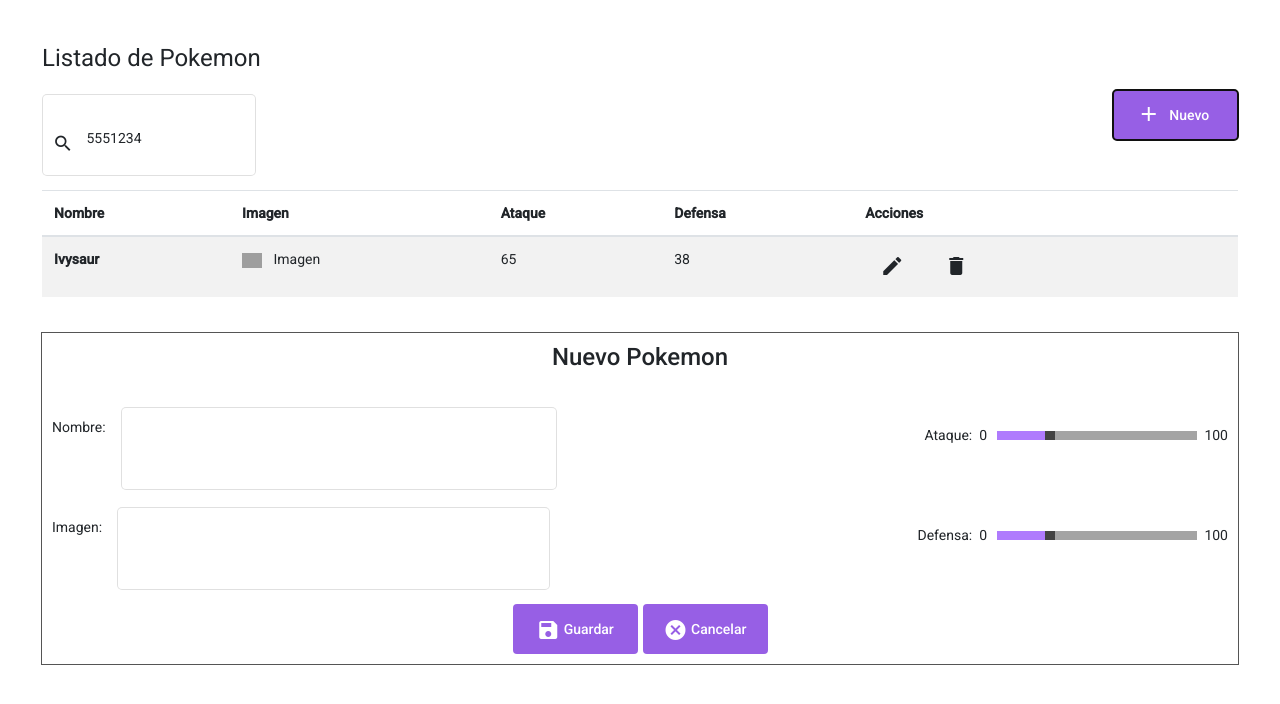
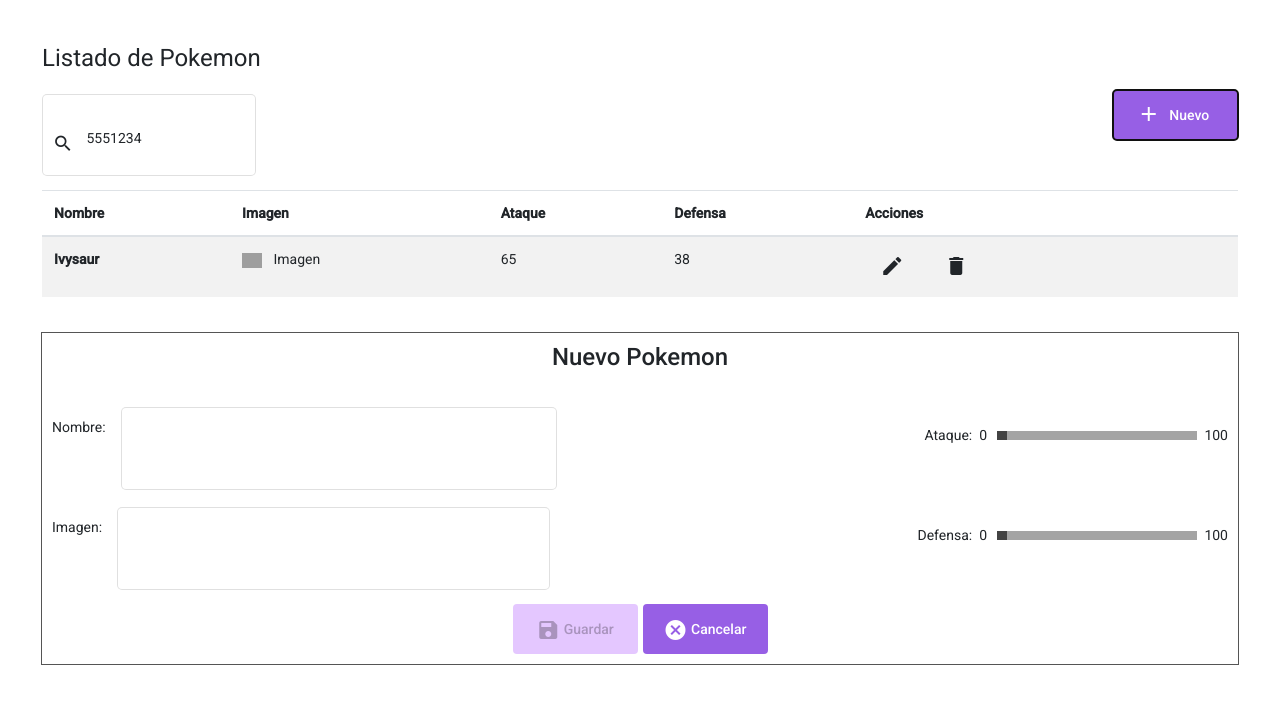
Before and after one commit to KevinMaxi98/pokemon-app, an Angular app: page / in a window 1280 px wide. Both pictures are taken after typing "5551234" into the empty fields and a click on the button "Add Button". Shown: the top 704 px of the page. Built offline with nearby package versions, Linux system fonts and the light colour scheme; grey boxes are pictures that could not be loaded.

Commit message:
Enable form validators and attach logic to views

```diff
--- a/src/app/app.module.ts
+++ b/src/app/app.module.ts
@@ -3,7 +3,7 @@
 
 import { AppRoutingModule } from './app-routing.module';
 import { AppComponent } from './app.component';
-import {FormsModule} from "@angular/forms";
+import {FormsModule, ReactiveFormsModule} from "@angular/forms";
 import { PokemonListComponent } from './pokemon-list/pokemon-list.component';
 import { PokemonFormComponent } from './pokemon-form/pokemon-form.component';
 import { NgbModule } from '@ng-bootstrap/ng-bootstrap';
@@ -28,7 +28,8 @@
     MatInputModule,
     MatIconModule,
     MatButtonModule,
-    MatSliderModule
+    MatSliderModule,
+    ReactiveFormsModule
 
   ],
   providers: [],
--- a/src/app/pokemon-form/pokemon-form.component.html
+++ b/src/app/pokemon-form/pokemon-form.component.html
@@ -2,12 +2,12 @@
   <p class="text-center h4">Nuevo Pokemon</p>
   <br>
   <div>
-    <form>
+    <form [formGroup]="pokemonRegisterForm" (ngSubmit)="postPokemon()">
       <div class="horizontal-container">
         <div class="input-container">
           <label class="form-label">Nombre: </label>
           <mat-form-field class="input-full-width" appearance="outline">
-            <input class="form-field" type="tel" matInput >
+            <input formControlName="nombre" class="form-field" type="text" matInput >
             <!--        <mat-icon class="search-icon" matPrefix>search&nbsp;</mat-icon>-->
           </mat-form-field>
         </div>
@@ -15,7 +15,7 @@
           <label>
             Ataque: &nbsp;0&nbsp;&nbsp;&nbsp;
           </label>
-          <input class="slider" type="range" min="0" max="100" step="1" value="25">
+          <input [value]="ataque" (input)="changeAtaque($event)" class="slider" type="range" min="0" max="100" step="1">
           <label>&nbsp;&nbsp;100</label>
 
         </div>
@@ -24,7 +24,7 @@
         <div class="input-container">
           <label class="form-label">Imagen: </label>
           <mat-form-field class="input-full-width" appearance="outline">
-            <input class="form-field" type="tel" matInput >
+            <input formControlName="imagen" class="form-field" type="text" matInput >
             <!--        <mat-icon class="search-icon" matPrefix>search&nbsp;</mat-icon>-->
           </mat-form-field>
         </div>
@@ -32,27 +32,28 @@
           <label>
             Defensa: &nbsp;0&nbsp;&nbsp;&nbsp;
           </label>
-          <input class="slider" type="range" min="0" max="100" step="1" value="25">
+          <input [value]="defensa" (input)="changeDefensa($event)" class="slider" type="range" min="0" max="100" step="1">
           <label>&nbsp;&nbsp;100</label>
 
         </div>
+      </div>
+      <div class="center-horizontal-container">
+        <div></div>
+        <button [disabled]="!pokemonRegisterForm.valid" type="submit" mat-button class="primary-button left-center" aria-label="Add Button">
+          <mat-icon class="add-icon">save</mat-icon>
+          Guardar
+        </button>
+        <button mat-button class="primary-button right-center" type="button" aria-label="Add Button">
+          <mat-icon class="add-icon" (click)="exitForm()">cancel</mat-icon>
+          Cancelar
+        </button>
+        <div></div>
       </div>
     </form>
 
 
   </div>
-  <div class="center-horizontal-container">
-    <div></div>
-    <button mat-button class="primary-button left-center" aria-label="Add Button">
-      <mat-icon class="add-icon">save</mat-icon>
-      Guardar
-    </button>
-    <button mat-button class="primary-button right-center" aria-label="Add Button">
-      <mat-icon class="add-icon">cancel</mat-icon>
-      Cancelar
-    </button>
-    <div></div>
-  </div>
+
 
 
 </div>
--- a/src/app/pokemon-form/pokemon-form.component.ts
+++ b/src/app/pokemon-form/pokemon-form.component.ts
@@ -1,4 +1,5 @@
-import { Component, OnInit } from '@angular/core';
+import {Component, Input, OnInit} from '@angular/core';
+import {FormBuilder, FormGroup, Validators} from "@angular/forms";
 
 @Component({
   selector: 'app-pokemon-form',
@@ -6,17 +7,52 @@
   styleUrls: ['./pokemon-form.component.css']
 })
 export class PokemonFormComponent implements OnInit {
-  formatLabel(value: number) {
-    if (value >= 1000) {
-      return Math.round(value / 1000) + 'k';
-    }
 
-    return value;
+  public ataque = 0;
+  public defensa = 0;
+
+
+
+  constructor(public formBuilder: FormBuilder,) {
+
   }
 
-  constructor() { }
+  pokemonRegisterForm: FormGroup = this.formBuilder.group({
+    nombre: [
+      '',
+      Validators.compose([
+        Validators.required,
+      ]),
+    ],
+    imagen: [
+      '',
+      Validators.compose([
+        Validators.required,
+        // Validators.pattern("[-a-zA-Z0-9@:%._\\+~#=]{1,256}\\.[a-zA-Z0-9()]{1,6}\\b([-a-zA-Z0-9()@:%_\\+.~#?&//=]*)")
+      ]),
+    ],
+  });
+
+
 
   ngOnInit(): void {
   }
 
+  postPokemon() {
+    console.log(this.pokemonRegisterForm.value);
+    console.log(this.ataque)
+    console.log(this.defensa)
+  }
+
+  changeDefensa(event: Event) {
+    this.defensa = +(event.target as HTMLInputElement).value
+  }
+
+  changeAtaque(event: Event) {
+    this.ataque = +(event.target as HTMLInputElement).value
+  }
+
+  exitForm() {
+
+  }
 }
--- a/src/app/pokemon-list/pokemon-list.component.html
+++ b/src/app/pokemon-list/pokemon-list.component.html
@@ -7,7 +7,7 @@
         <mat-icon class="search-icon" matPrefix>search&nbsp;</mat-icon>
       </mat-form-field>
     </form>
-    <button mat-button class="primary-button" aria-label="Add Button">
+    <button (click)="switchShowPokemonForm()" mat-button class="primary-button" aria-label="Add Button">
       <mat-icon class="add-icon">add</mat-icon>
       Nuevo
     </button>
@@ -23,7 +23,7 @@
     </tr>
     </thead>
     <tbody>
-    <tr >
+    <tr>
       <th scope="row">Ivysaur</th>
       <td>
         <img [src]="'https://upload.wikimedia.org/wikipedia/commons/USA'" class="mr-2" style="width: 20px">
@@ -31,16 +31,19 @@
       </td>
       <td>65</td>
       <td>38</td>
-      <td><button mat-button class="no-background" aria-label="Add Button">
-        <mat-icon class="add-icon">edit</mat-icon>
+      <td>
+        <button (click)="showEditForm()" mat-button class="no-background" aria-label="Add Button">
+          <mat-icon class="add-icon">edit</mat-icon>
 
-      </button><button mat-button class="no-background" aria-label="Add Button">
-        <mat-icon class="add-icon">delete</mat-icon>
+        </button>
+        <button (click)="handleRemovePokemon()" mat-button class="no-background" aria-label="Add Button">
+          <mat-icon class="add-icon">delete</mat-icon>
 
-      </button></td>
+        </button>
+      </td>
     </tr>
     </tbody>
   </table>
   <br>
-  <app-pokemon-form [hidden]="false"></app-pokemon-form>
+  <app-pokemon-form [hidden]="!showPokemonForm"></app-pokemon-form>
 </div>
--- a/src/app/pokemon-list/pokemon-list.component.ts
+++ b/src/app/pokemon-list/pokemon-list.component.ts
@@ -7,9 +7,23 @@
 })
 export class PokemonListComponent implements OnInit {
 
+  public showPokemonForm:Boolean = false;
+
   constructor() { }
 
   ngOnInit(): void {
   }
 
+  switchShowPokemonForm(){
+    this.showPokemonForm = !this.showPokemonForm;
+  }
+
+  showEditForm() {
+    this.showPokemonForm = true;
+    console.log("Editando")
+  }
+
+  handleRemovePokemon() {
+    console.log("Eliminando")
+  }
 }
--- a/src/styles.css
+++ b/src/styles.css
@@ -14,6 +14,10 @@
 
 .primary-button:hover {
   background-color: blueviolet;
+}
+
+.primary-button:disabled {
+  background-color: #e4c7ff;
 }
 
 .horizontal-container {
```
Also changed, not shown: src/services/http.service.ts (added).
